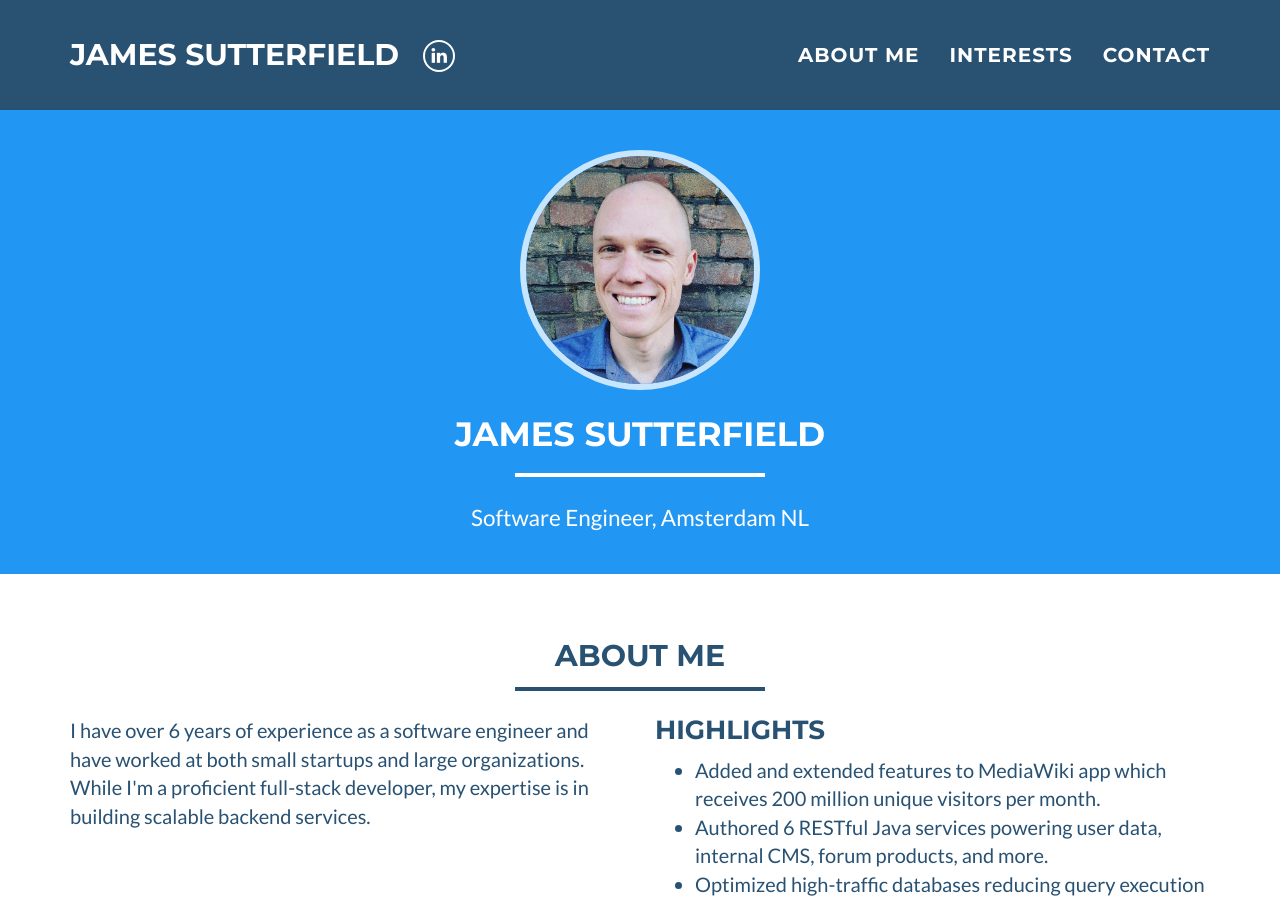
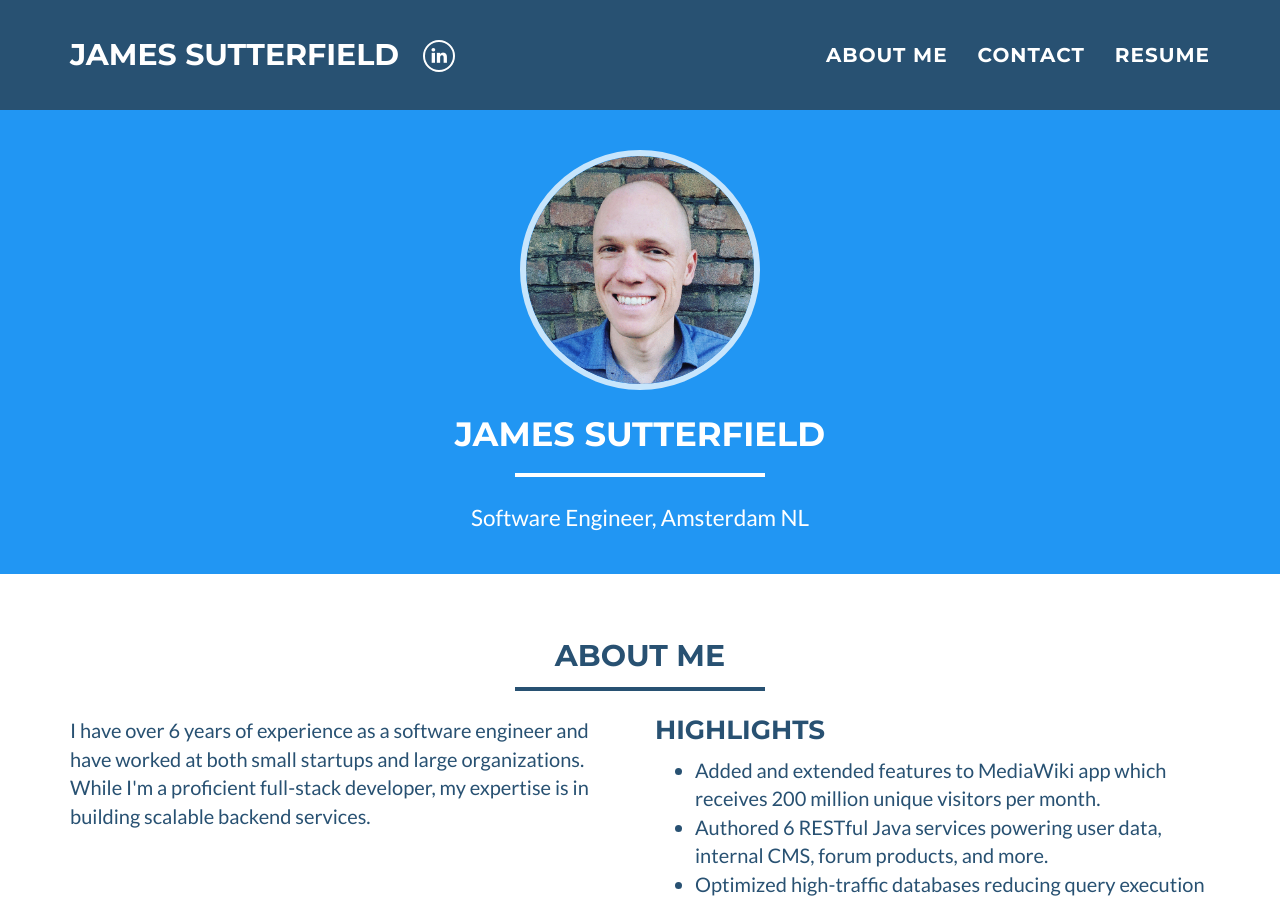
Before and after one commit to jsutterfield/jsutterfield.github.io, a Jekyll site: the page built from index.html, in a window 1280 px wide and 900 px high. Built offline with Jekyll 4.4.1, drawn with Linux system fonts in a browser that asks for light colours.

Commit message:
Add resume

```diff
--- a/_layouts/default.html
+++ b/_layouts/default.html
@@ -59,10 +59,10 @@
                        <a href="#about">About Me</a>
                    </li>
                    <li class="page-scroll">
-                       <a href="#interests">Interests</a>
+                       <a href="#contact">Contact</a>
                    </li>
-                   <li class="page-scroll">
-                       <a href="#contact">Contact</a>
+                   <li>
+                       <a href="{{ site.baseurl }}{{ "/pdfs/james_sutterfield.pdf" }}">Resume</a>
                    </li>
                </ul>
            </div>
```
Also changed, not shown: 1 other file.
